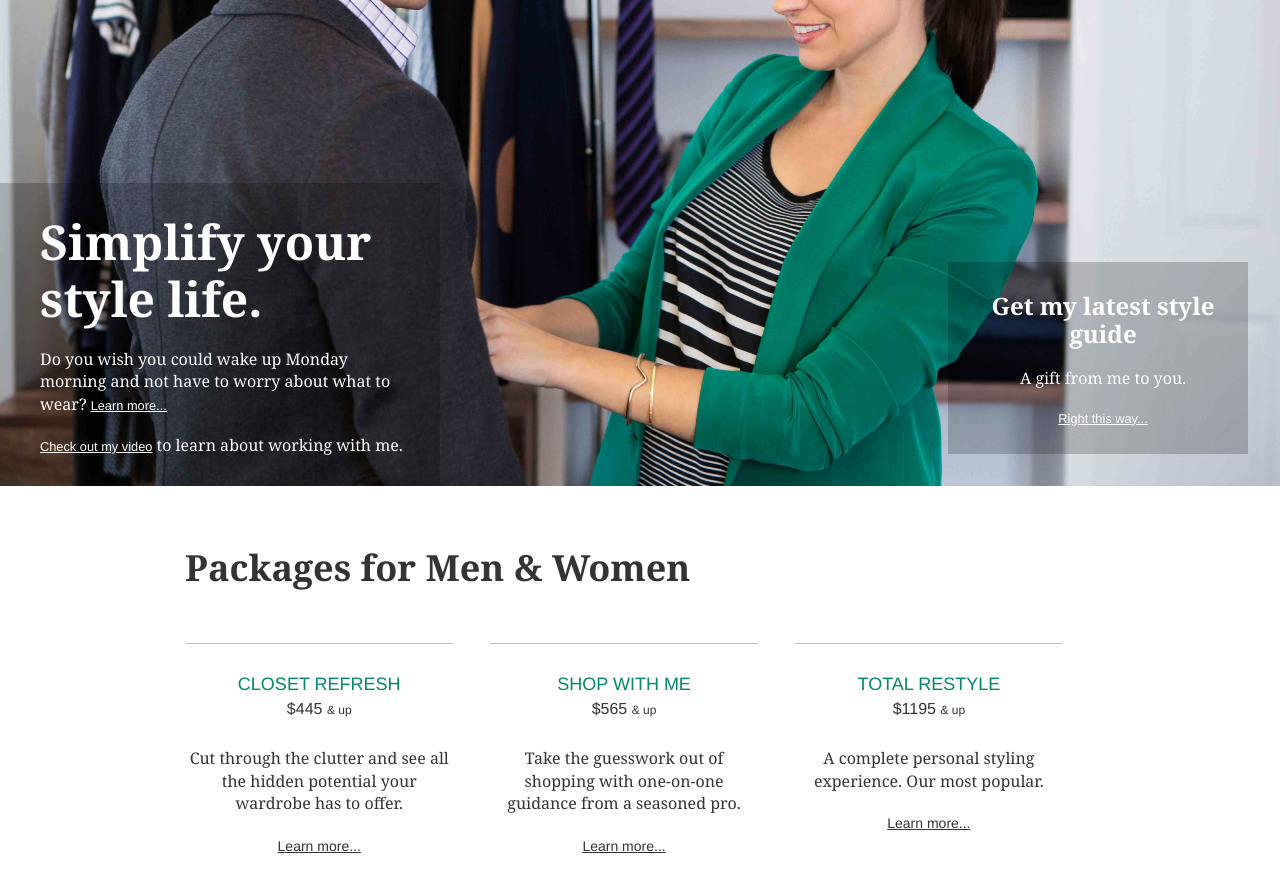
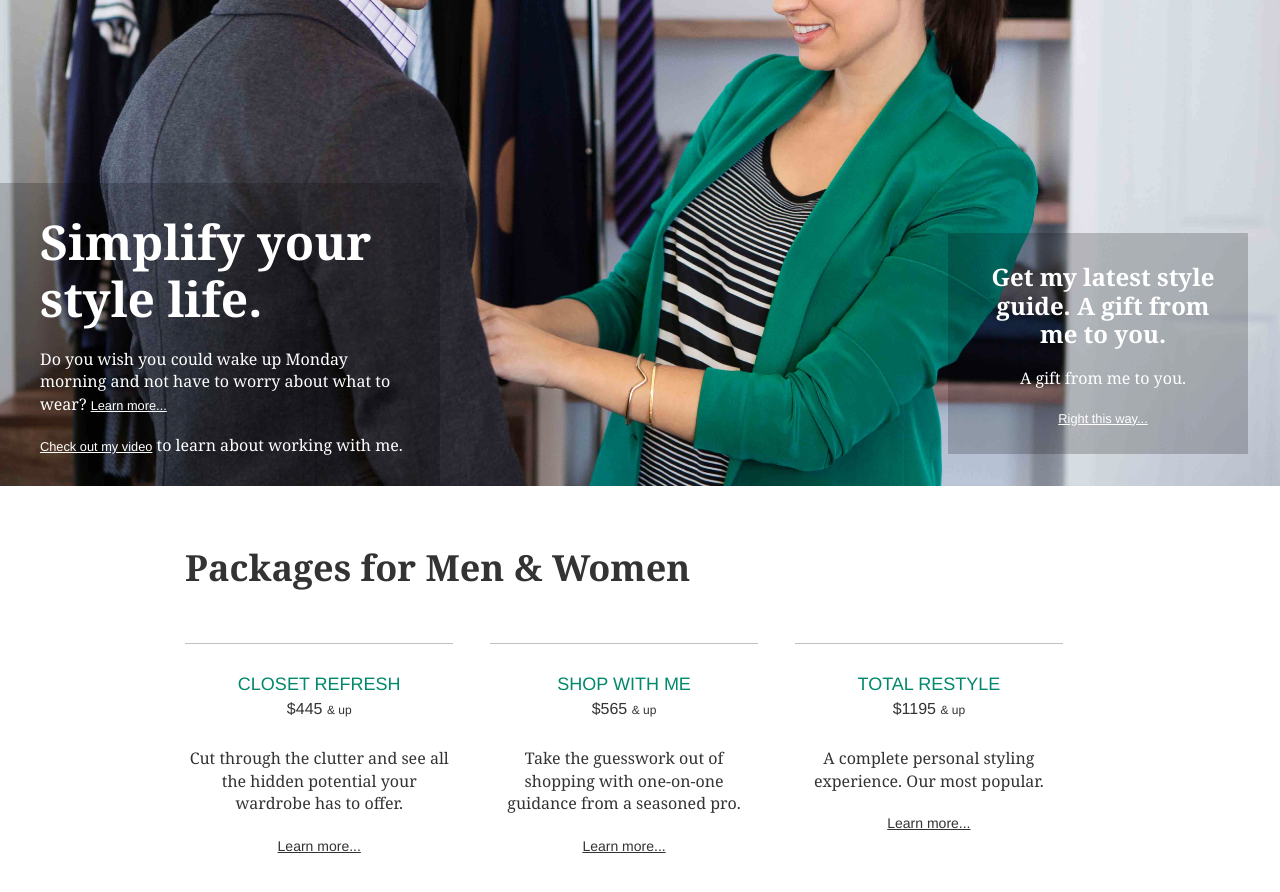
Before and after one commit to btaylor30/bryntaylor.com, a Jekyll site: the page built from index.html, in a window 1280 px wide and 900 px high, scrolled down 335 px. Shown: the top 892 px of the window. Built offline with Jekyll 4.4.1, drawn with Linux system fonts in a browser that asks for light colours; nearby versions of some CDN libraries; some web fonts are replaced; Markdown is read by kramdown in place of the engine named in the settings.

Commit message:
Updated index.html

```diff
--- a/index.html
+++ b/index.html
@@ -14,7 +14,9 @@ published: true
     <p><a class="video-toggle" href="http://www.youtube.com/watch?v=w01uSblkppw">Check out my video</a> to learn about working with me.</p>
   </article>
   <aside class="book-callout">
-    <h1>Get my latest style guide</h1>
+    <h1>Get my latest
+      style guide.
+    A gift from me to you.</h1>
     <p>A gift from me to you.</p>
     <p><a href="http://therestylist.us2.list-manage.com/subscribe?u=af94a82e99e0b5bdf5a7d7a1e&id=eea1162356" target="_blank">Right this way...</a></p>
   </aside>
```
